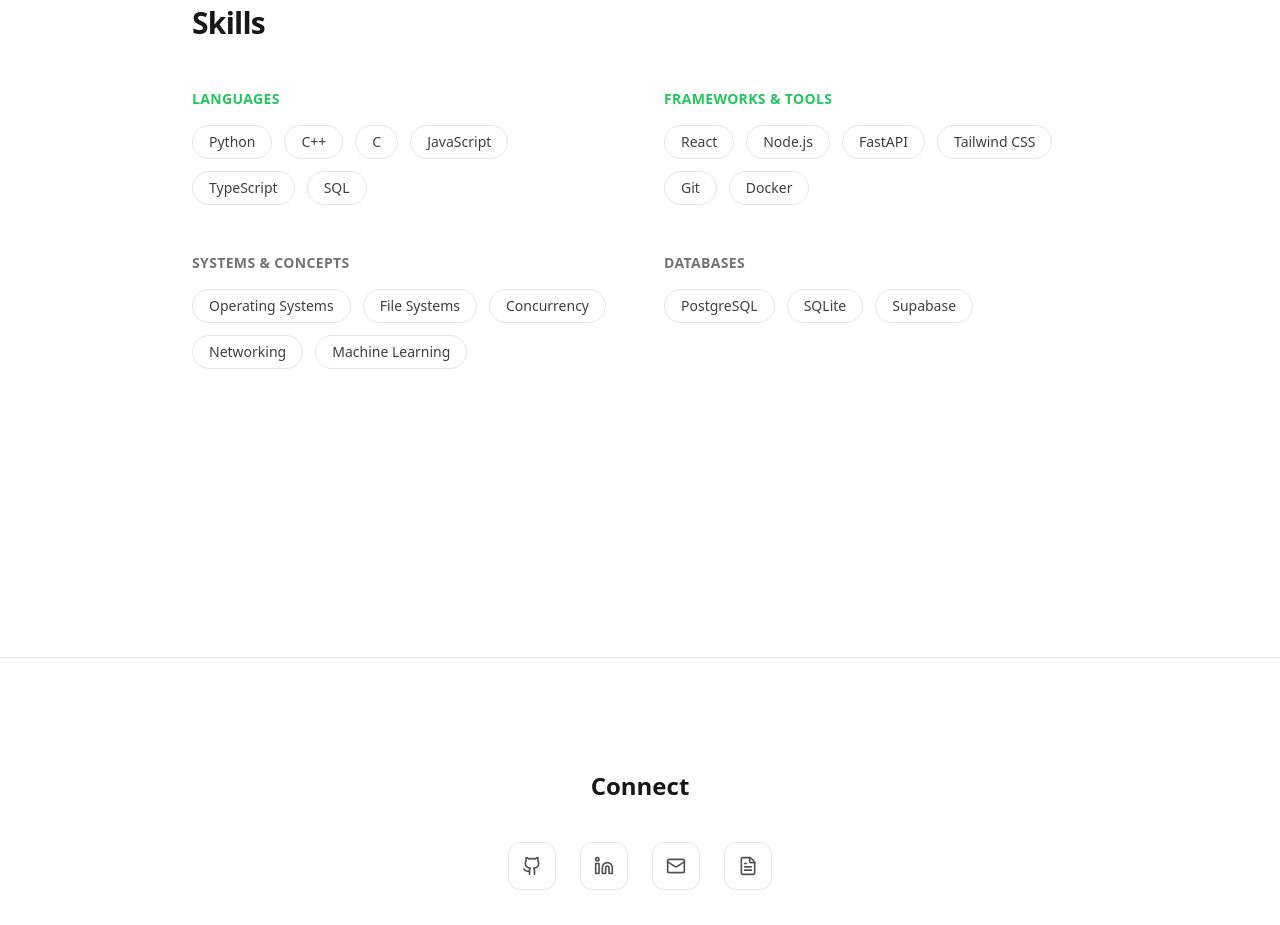
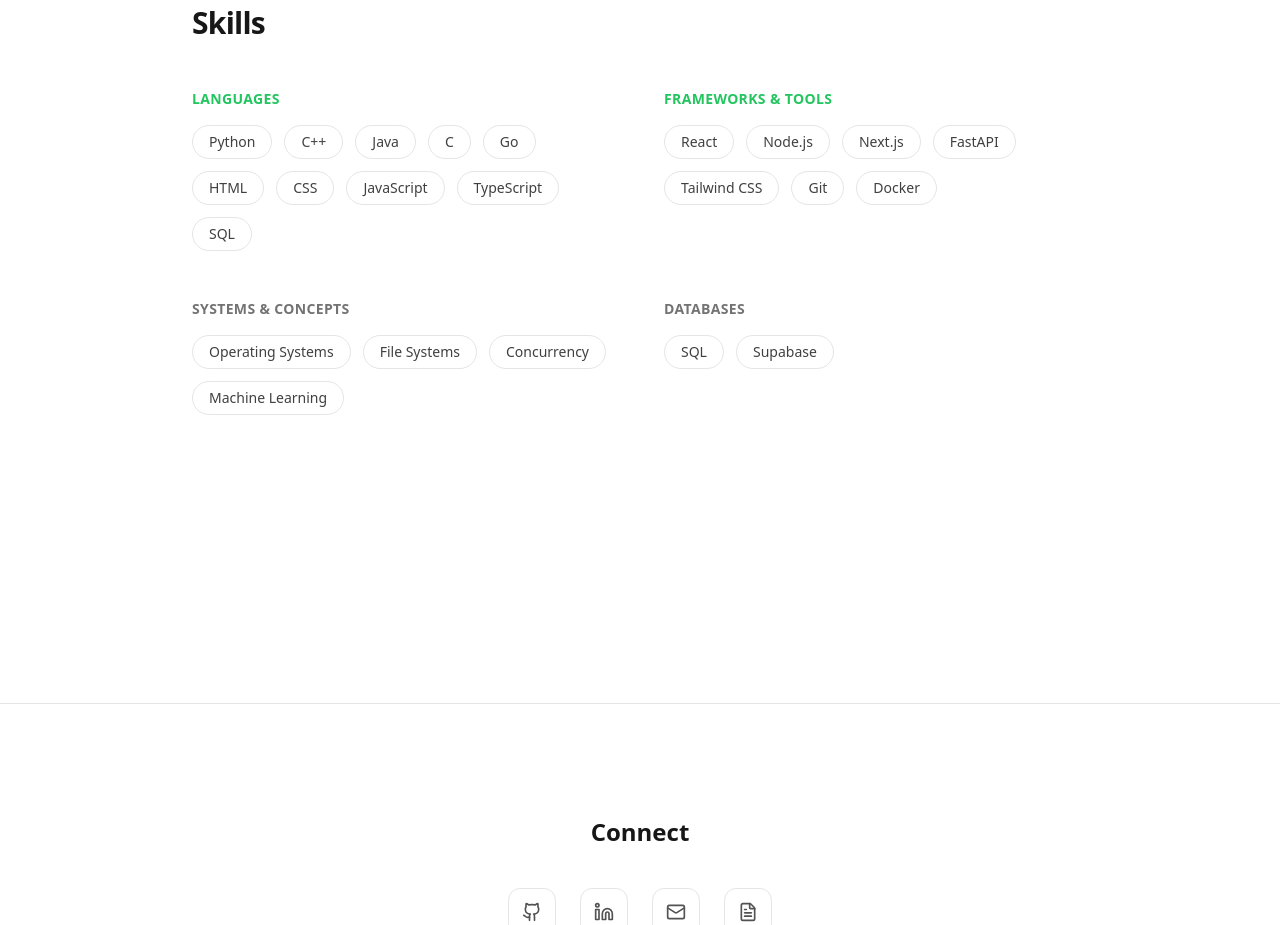
Before and after one commit to nathancbao/nathancbao.github.io, a React (Vite) app: page / in a window 1280 px wide. Shown: the part 2240-3165 px from the top of the page. Built offline with nearby package versions, Linux system fonts and the light colour scheme.

Commit message:
updated skills

```diff
--- a/src/pages/Skills.tsx
+++ b/src/pages/Skills.tsx
@@ -123,7 +123,18 @@
           >
             <SkillGroup
               title="Languages"
-              skills={["Python", "C++", "C", "JavaScript", "TypeScript", "SQL"]}
+              skills={[
+                "Python",
+                "C++",
+                "Java",
+                "C",
+                "Go",
+                "HTML",
+                "CSS",
+                "JavaScript",
+                "TypeScript",
+                "SQL",
+              ]}
               isActive={activeIndices.includes(0)}
             />
           </div>
@@ -138,6 +149,7 @@
               skills={[
                 "React",
                 "Node.js",
+                "Next.js",
                 "FastAPI",
                 "Tailwind CSS",
                 "Git",
@@ -158,7 +170,6 @@
                 "Operating Systems",
                 "File Systems",
                 "Concurrency",
-                "Networking",
                 "Machine Learning",
               ]}
               isActive={activeIndices.includes(2)}
@@ -172,7 +183,7 @@
           >
             <SkillGroup
               title="Databases"
-              skills={["PostgreSQL", "SQLite", "Supabase"]}
+              skills={["SQL", "Supabase"]}
               isActive={activeIndices.includes(3)}
             />
           </div>
```
